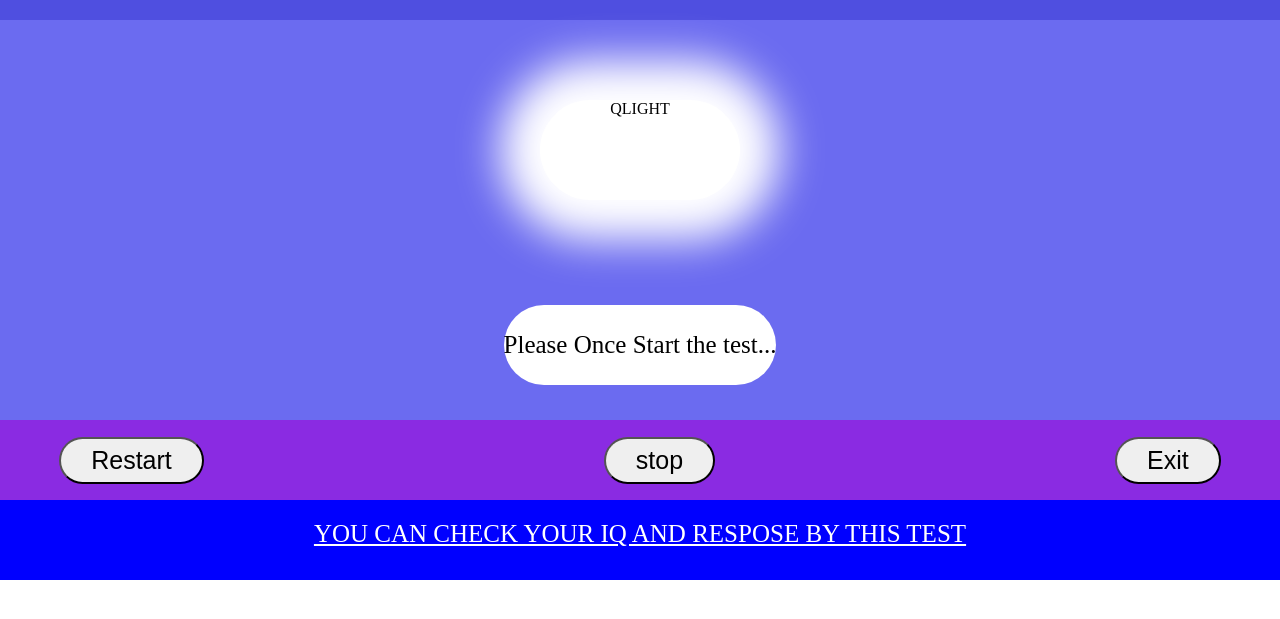
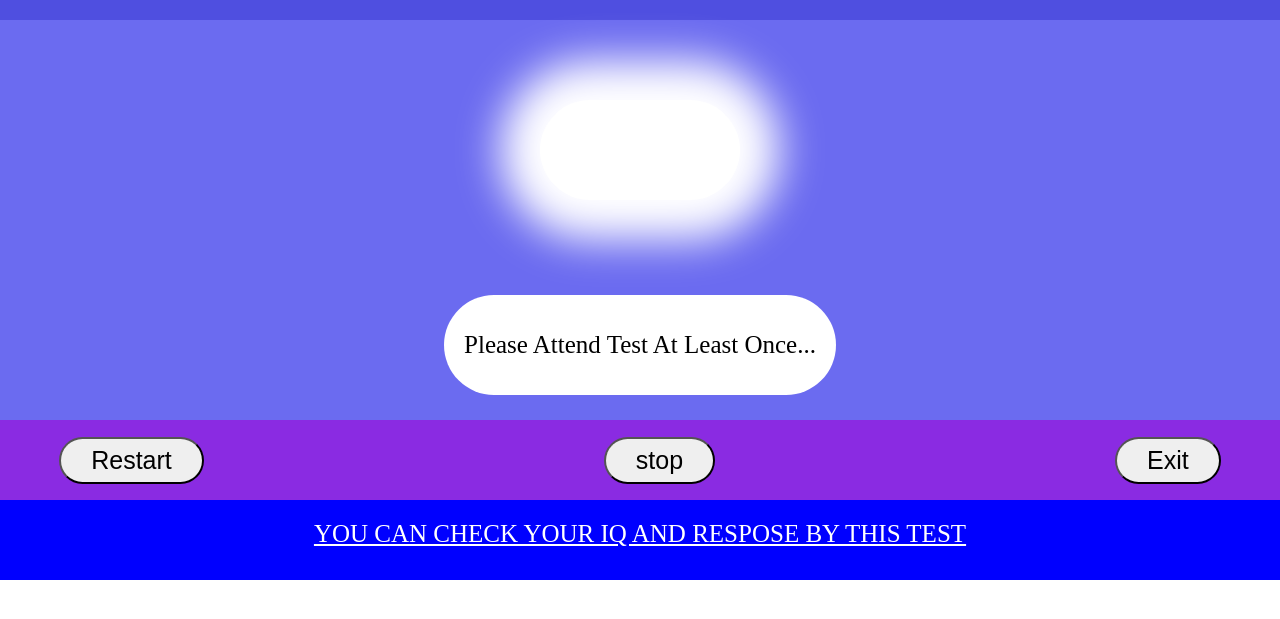
Before and after one commit to AnshuSoni741/UPMRC_PSYCHOTEST_MODEL, a plain HTML site: page index.html in a window 1280 px wide. Both pictures are taken after a click on the button "stop". Shown: the part 65-684 px from the top of the page. Drawn offline with Linux system fonts and the light colour scheme.

Commit message:
Update index.html
some css and text edited

```diff
--- a/index.html
+++ b/index.html
@@ -74,6 +74,7 @@
         height: 80px;
         min-width: 120px;
         background-color: white;
+         padding: 10px 20px;
         /* box-shadow: 0px 0px 43px 40px red; */
         border-radius: 5rem;
         font-size: 25px;
@@ -104,10 +105,10 @@
     </header>
     <main>
         <div id="Q_LIGHT_Container">
-            <div id="Q_LIGHT">QLIGHT</div>
+            <div id="Q_LIGHT"></div>
         </div>
         <div id="A_LIGHT_Container">
-            <div id="A_LIGHT">ALIGHT</div>
+            <div id="A_LIGHT"></div>
         </div>
         <div id="message_container">
             <div id="score"></div>
@@ -202,7 +203,7 @@
                 A_LIGHT.innerText = `Your Right attmpt : ${p_marks}
                 Your Wrong attempts : ${n_marks}`;
             } else {
-                A_LIGHT.innerText = "Please Once Start the test..."
+                A_LIGHT.innerText = "Please Attend Test At Least Once..."
             }
             document.querySelector("#start").innerText = "Restart";
             document.querySelector("#start").style.display = "block";
```
